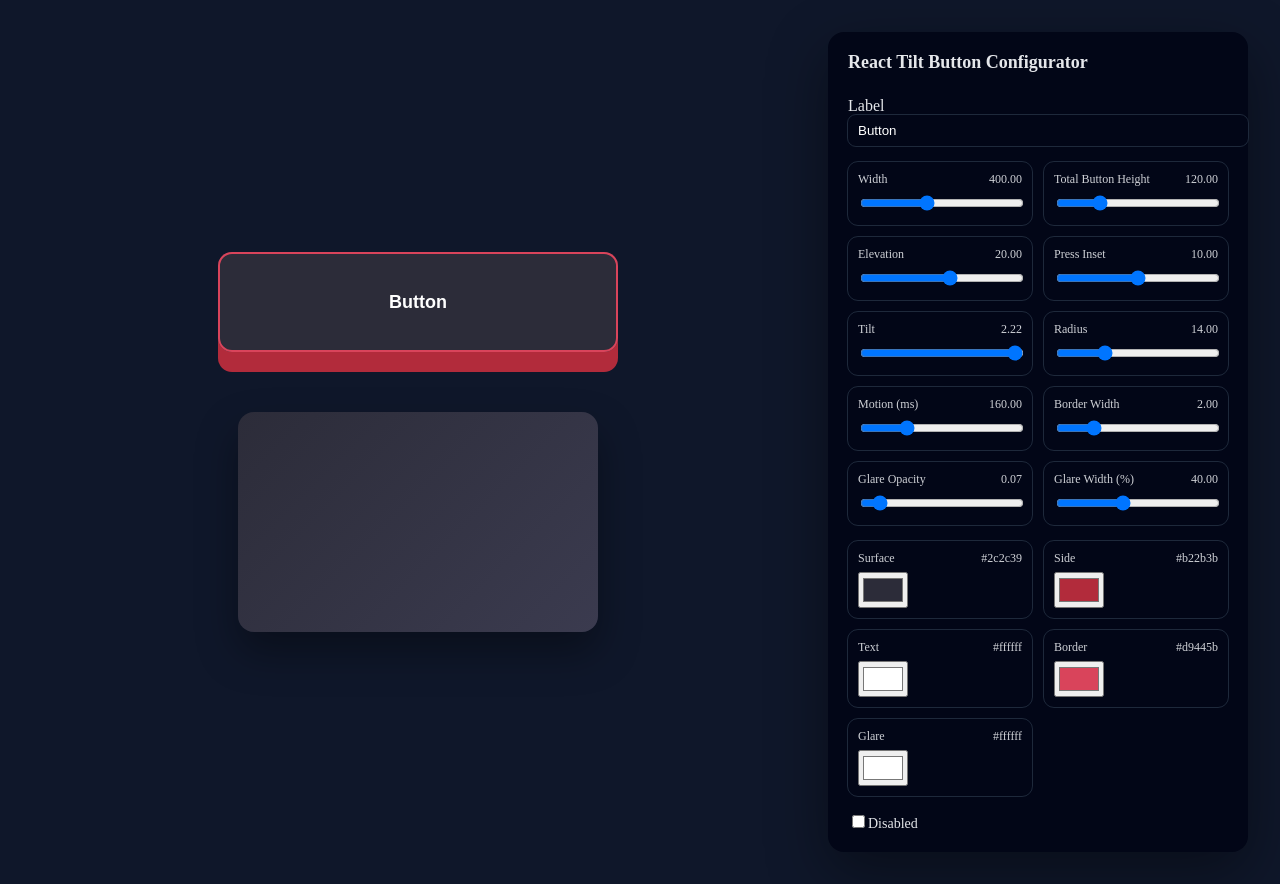
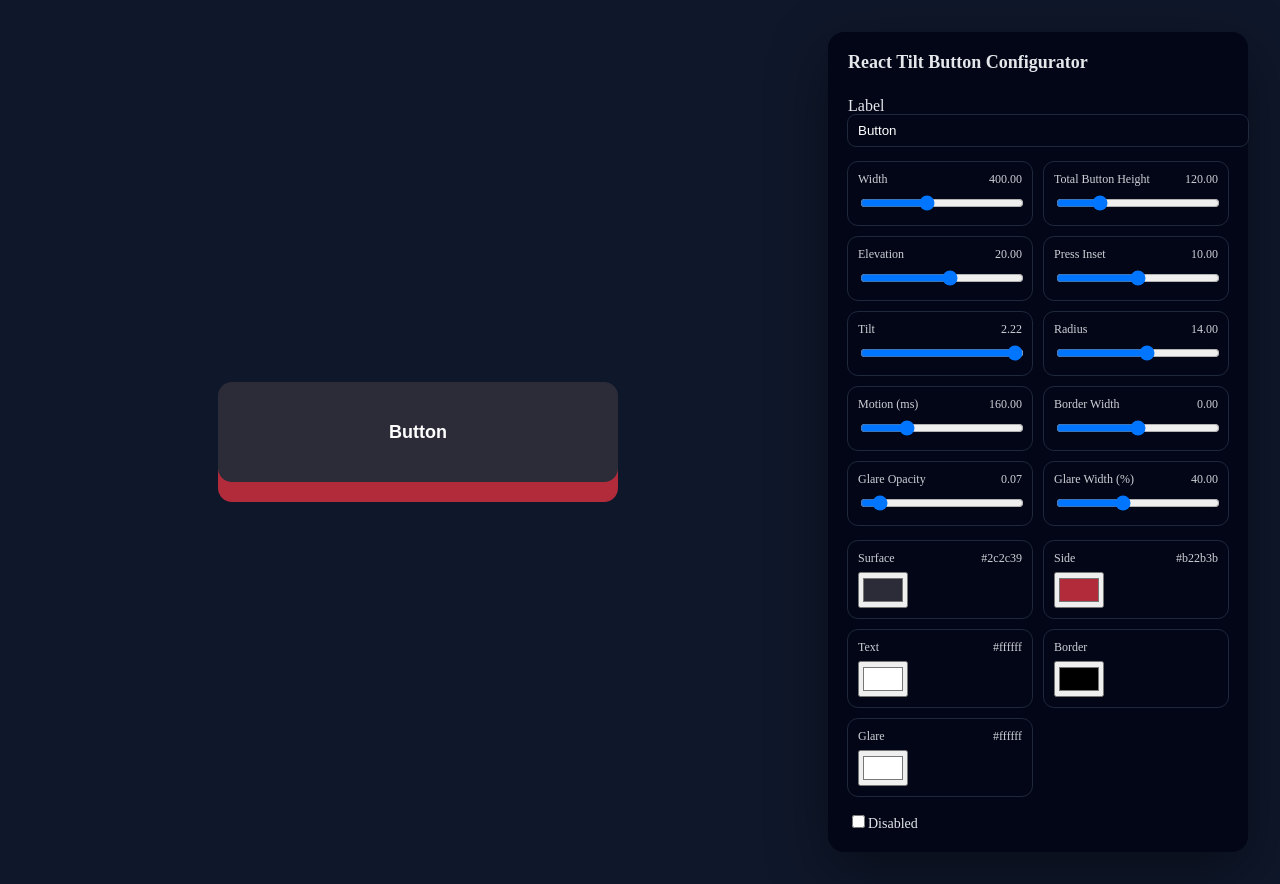
Before and after one commit to archisvaze/react-tilt-button, a React (Vite) app: page / in a window 1280 px wide. Built offline with nearby package versions, Linux system fonts and the light colour scheme.

Commit message:
fix - border color and width

```diff
--- a/package.json
+++ b/package.json
@@ -1,6 +1,6 @@
 {
     "name": "react-tilt-button",
-    "version": "0.0.8",
+    "version": "0.0.9",
     "description": "",
     "license": "MIT",
     "author": "archisvaze",
--- a/src/TiltButton.jsx
+++ b/src/TiltButton.jsx
@@ -138,8 +138,10 @@ export default function TiltButton({
     const finalSurfaceColor = surfaceColor ?? variantPreset.surfaceColor;
     const finalSideColor = sideColor ?? variantPreset.sideColor;
     const finalTextColor = textColor ?? variantPreset.textColor;
-    const finalBorderColor = borderColor ?? variantPreset.borderColor;
-    const finalBorderWidth = borderWidth ?? variantPreset.borderWidth ?? 0;
+
+    const finalBorderColor =
+        typeof borderColor === 'string' && borderColor.trim() !== '' ? borderColor : variantPreset.borderColor || 'transparent';
+    const finalBorderWidth = typeof borderWidth === 'number' && borderWidth >= 0 ? borderWidth : (variantPreset.borderWidth ?? 0);
 
     const styleVars = {
         '--button-raise-level': `${effectiveElevation}px`,
--- a/src/test/app.jsx
+++ b/src/test/app.jsx
@@ -1,6 +1,5 @@
 import { useMemo, useState } from 'react';
 import { TiltButton } from '..';
-import TiltDiv from '../TitlDiv';
 import './app.css';
 
 function clamp(v, min, max) {
@@ -22,8 +21,8 @@ export default function App() {
     const [sideColor, setSideColor] = useState('#b22b3b');
     const [textColor, setTextColor] = useState('#ffffff');
 
-    const [borderColor, setBorderColor] = useState('#d9445b');
-    const [borderWidth, setBorderWidth] = useState(2);
+    const [borderColor, setBorderColor] = useState(null);
+    const [borderWidth, setBorderWidth] = useState(null);
 
     const [glareColor, setGlareColor] = useState('#ffffff');
     const [glareOpacity, setGlareOpacity] = useState(0.075);
@@ -41,7 +40,7 @@ export default function App() {
     const clampedTilt = clamp(tilt, 0, maxTilt);
 
     const faceVisibleHeight = faceHeight - clampedElevation;
-    const maxRadius = Math.max(0, Math.floor(faceVisibleHeight / 2));
+    const maxRadius = Math.max(0, Math.floor(faceVisibleHeight / 4));
     const clampedRadius = clamp(radius, 0, maxRadius);
 
     if (elevation !== clampedElevation) setElevation(clampedElevation);
@@ -73,7 +72,7 @@ export default function App() {
                 >
                     {label}
                 </TiltButton>
-                <TiltDiv />
+                {/* <TiltDiv /> */}
             </div>
 
             <div className='demo-panel'>
```
